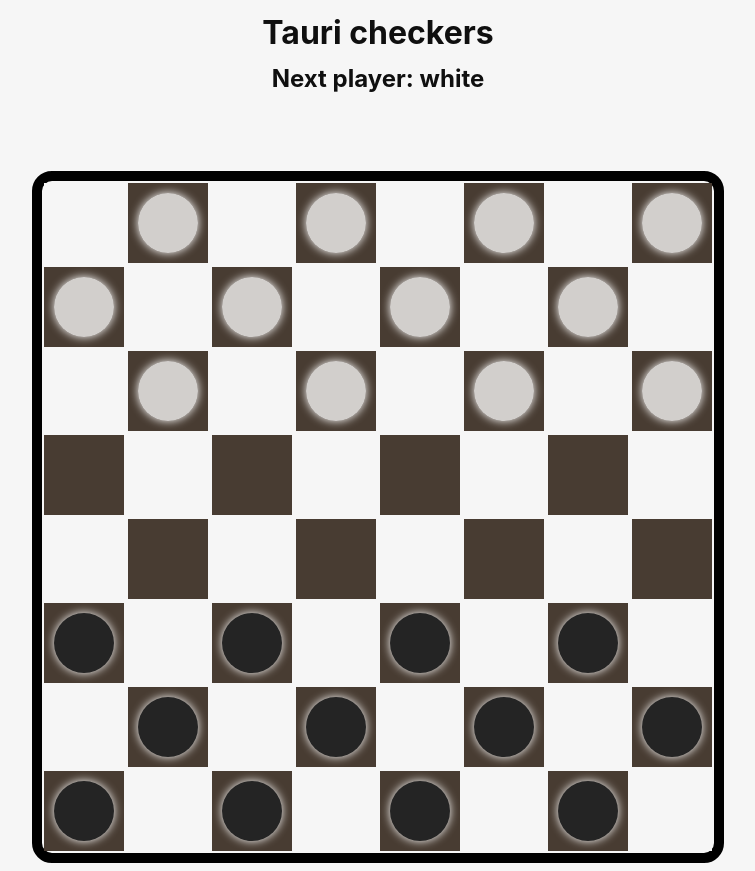
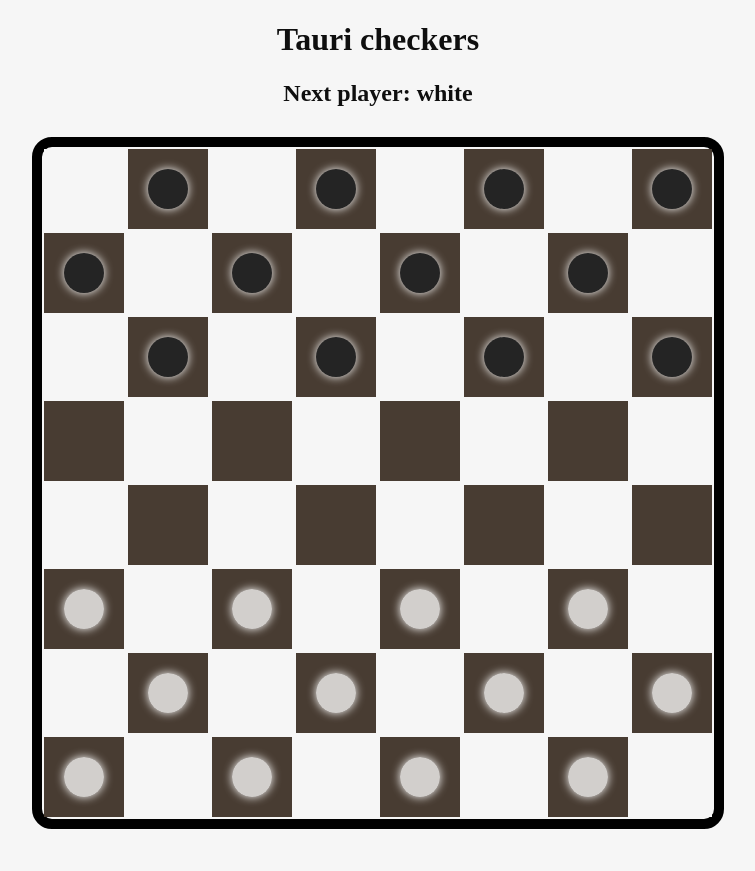
Before and after one commit to KnightTheCoder/tauri-checkers, a SvelteKit app: page / in a window 1280 px wide. Shown: the whole page, without its empty margins (262-1017 px from the left). After the commit the page ends 837 px from the top, so only its background shows below. Built offline with nearby package versions, Linux system fonts and the light colour scheme.

Commit message:
sizes adjusted to fit in better in a smaller window

```diff
--- a/src-tauri/tauri.conf.json
+++ b/src-tauri/tauri.conf.json
@@ -13,8 +13,8 @@
     "windows": [
       {
         "title": "Tauri Checkers",
-        "width": 1000,
-        "height": 1000
+        "width": 800,
+        "height": 900
       }
     ],
     "security": {
--- a/src/components/board_element.svelte
+++ b/src/components/board_element.svelte
@@ -16,13 +16,11 @@
 <style>
   .col {
     margin: 2px;
+    padding: 10px;
     background-color: #f6f6f6;
     color: black;
-    height: 80px;
-    width: 80px;
-    line-height: 120px;
-    user-select: none;
-    -webkit-user-select: none;
+    height: 60px;
+    width: 60px;
   }
 
   .col-foreground {
@@ -31,8 +29,8 @@
   }
 
   .player {
-    width: 60px;
-    height: 60px;
+    width: 40px;
+    height: 40px;
     border-radius: 30px;
     margin: 10px auto;
     box-shadow: 0px 0px 10px #ffffff;
--- a/src/routes/+page.svelte
+++ b/src/routes/+page.svelte
@@ -16,9 +16,9 @@
       is_background = !is_background;
 
       if (i < 3) {
+        player = 'black';
+      } else if (i >= 5) {
         player = 'white';
-      } else if (i >= 5) {
-        player = 'black';
       } else {
         player = '';
       }
@@ -56,11 +56,6 @@
 
 <style>
   :root {
-    font-family: Inter, Avenir, Helvetica, Arial, sans-serif;
-    font-size: 16px;
-    line-height: 24px;
-    font-weight: 400;
-
     color: #0f0f0f;
     background-color: #f6f6f6;
 
@@ -69,13 +64,16 @@
     -webkit-font-smoothing: antialiased;
     -moz-osx-font-smoothing: grayscale;
     -webkit-text-size-adjust: 100%;
+
+    user-select: none;
+    -webkit-user-select: none;
   }
 
   .container {
     height: auto;
     width: fit-content;
     margin: 0 auto;
-    margin-top: 10vh;
+    margin-top: 30px;
     display: flex;
     flex-direction: column;
     justify-content: center;
```
